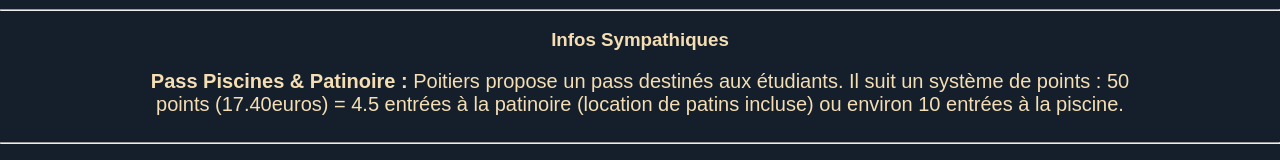
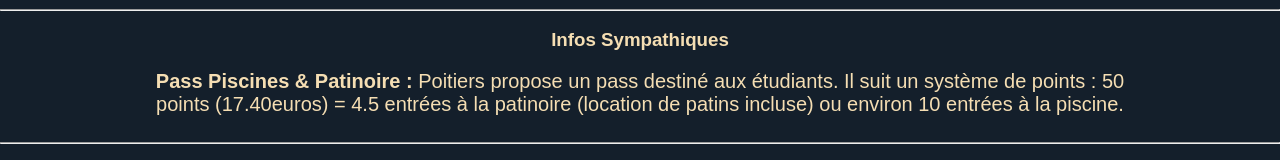
Before and after one commit to remi-prx/mp2i, a website: page templates/index.html in a window 1280 px wide. Shown: the part 275-435 px from the top of the page. Drawn offline with Linux system fonts and the light colour scheme; files whose address does not match are found by name.

Commit message:
Update index.html

```diff
--- a/templates/index.html
+++ b/templates/index.html
@@ -42,7 +42,7 @@
 <br>
 <hr>
 <h3>Infos Sympathiques</h3>
-<p style="font-size: 20px; width: 80%; margin:auto;">     <b>Pass Piscines & Patinoire :</b> Poitiers propose un pass destinés aux étudiants. Il suit un système de points : 50 points (17.40euros) = 4.5 entrées à la patinoire (location de patins incluse) ou environ 10 entrées à la piscine.</p>
+<p style="font-size: 20px; width: 80%; margin:auto;">     <b>Pass Piscines & Patinoire :</b> Poitiers propose un pass destiné aux étudiants. Il suit un système de points : 50 points (17.40euros) = 4.5 entrées à la patinoire (location de patins incluse) ou environ 10 entrées à la piscine.</p>
 
 <br>
 <hr>
```
